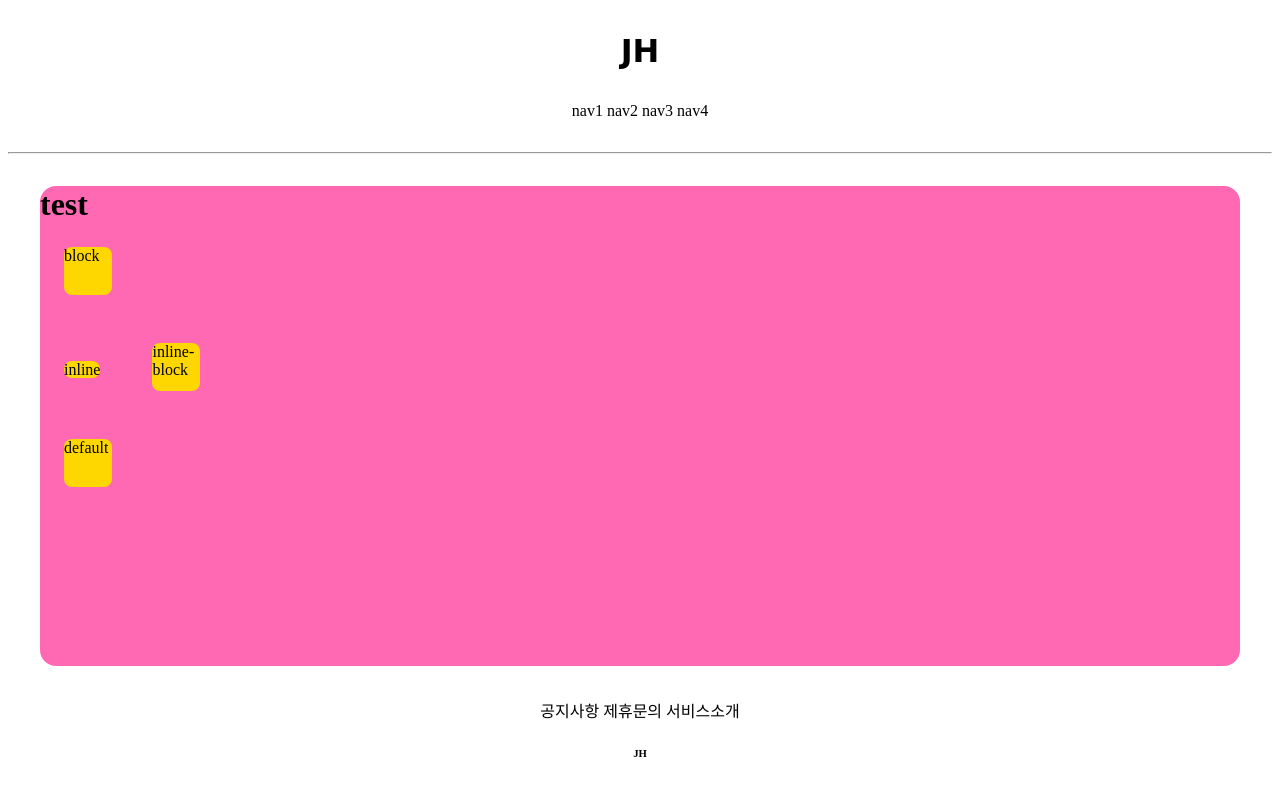
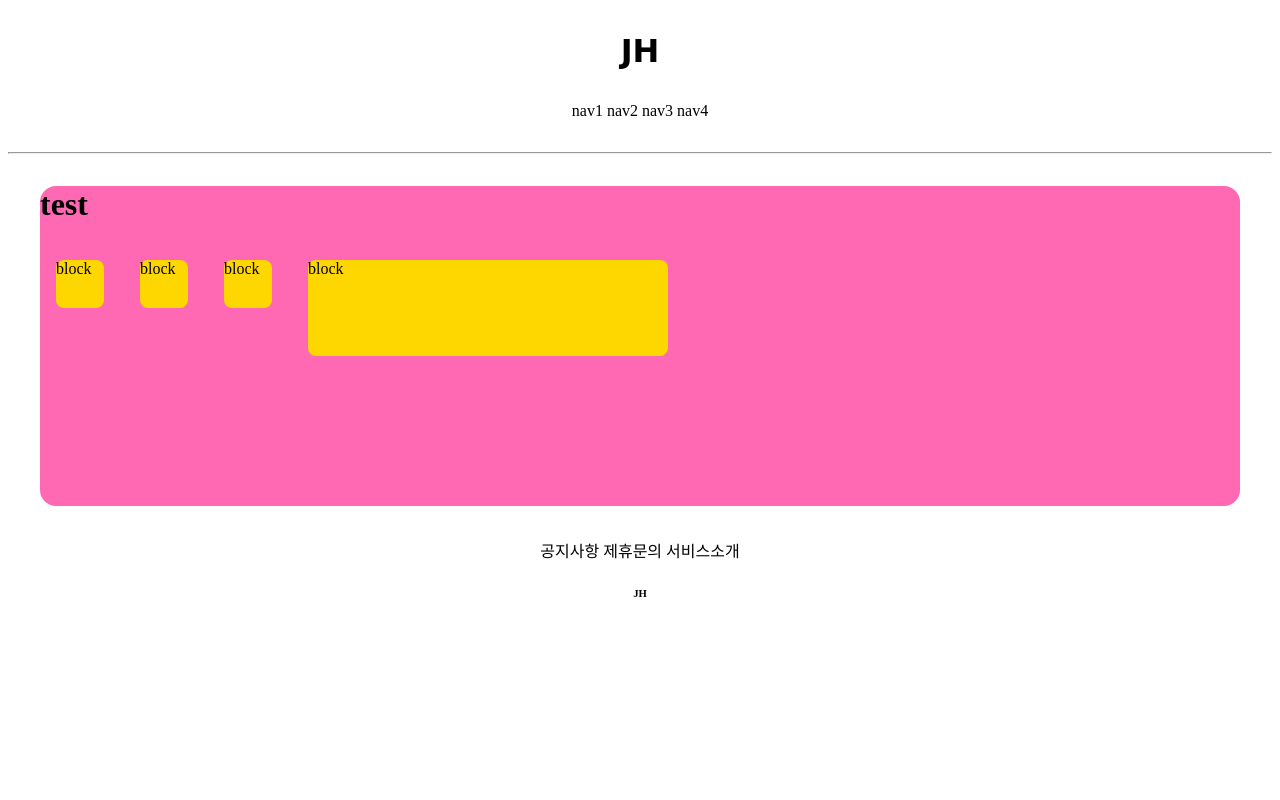
Before and after one commit to Jungjaehoon7/gis_jjh, a Django app: page /account/hello_world/ in a window 1280 px wide. Run offline with Django 3.2, Linux system fonts and the light colour scheme; parts of the project's set-up code (start-up, migrations or seed data) failed here and were passed over; some web fonts are replaced.

Commit message:
20210706 COMMIT

```diff
--- a/accountapp/templates/accountapp/hello_world.html
+++ b/accountapp/templates/accountapp/hello_world.html
@@ -6,7 +6,7 @@
         .testing {background-color: gold;
         height: 48px;
         width: 48px;
-        margin: 1.5rem;
+        margin: 1rem;
         border-radius: .5rem;
         }
 
@@ -14,20 +14,14 @@
 
 
     </style>
-    <div style=" height: 30rem ; background-color : hotpink ; border-radius: 1rem ; margin:2rem ">
+    <div style=" height: 20rem ; background-color : hotpink ; border-radius: 1rem ; margin:2rem">
 
     <h1>test </h1>
 
-
-    <div class=" testing" style="display: block">block</div>
-
-    <div class=" testing" style="display: inline">inline</div>
-
-    <div class=" testing" style="display: inline-block">inline-block</div>
-
-    <div class=" testing" style="display: none">none</div>
-
-    <div class=" testing"> default</div>
+    <div class=" testing" style="display: inline-block">block</div>
+    <div class=" testing" style="display: inline-block; width: 3rem; height: 3rem;">block</div>
+    <div class=" testing" style="display: inline-block; width: 3em; height: 3em;">block</div>
+    <div class=" testing" style="display: inline-block; width: 30%; height: 30%;">block</div>
 
     </div>
 
```
